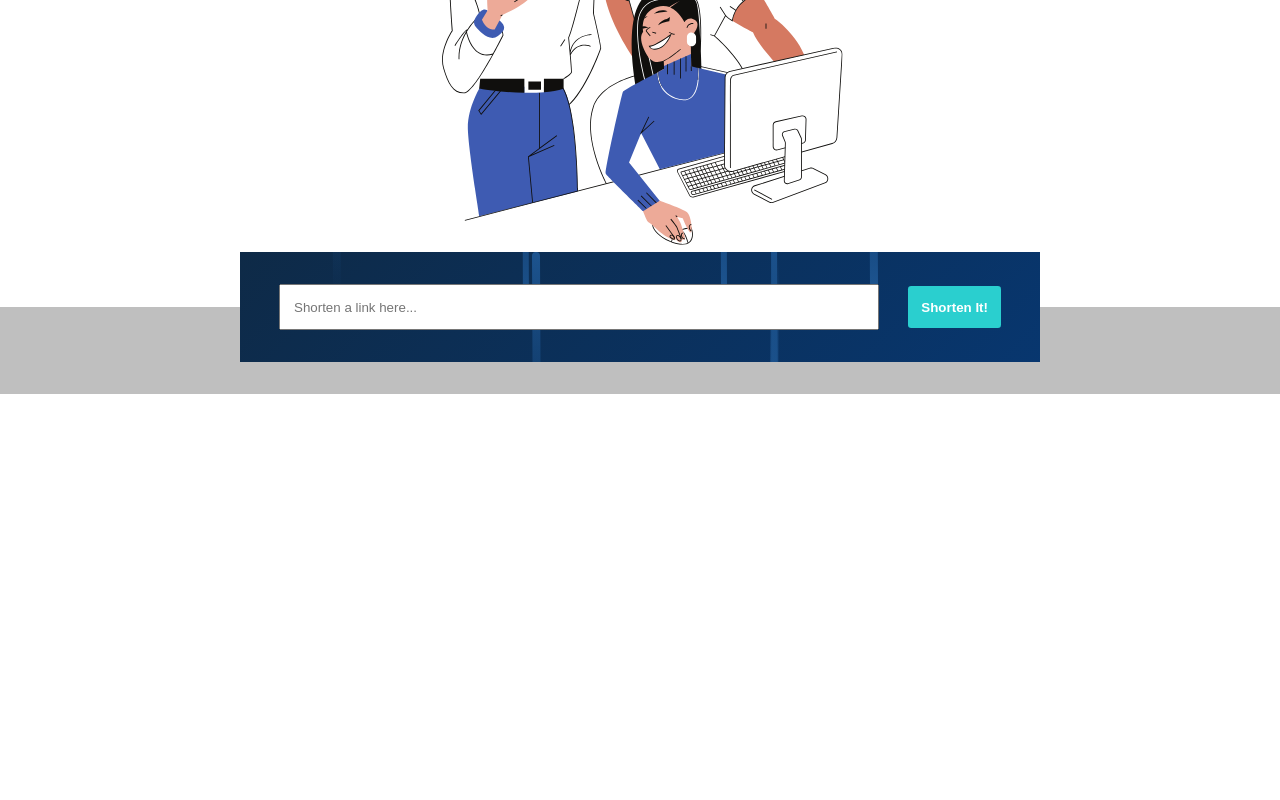
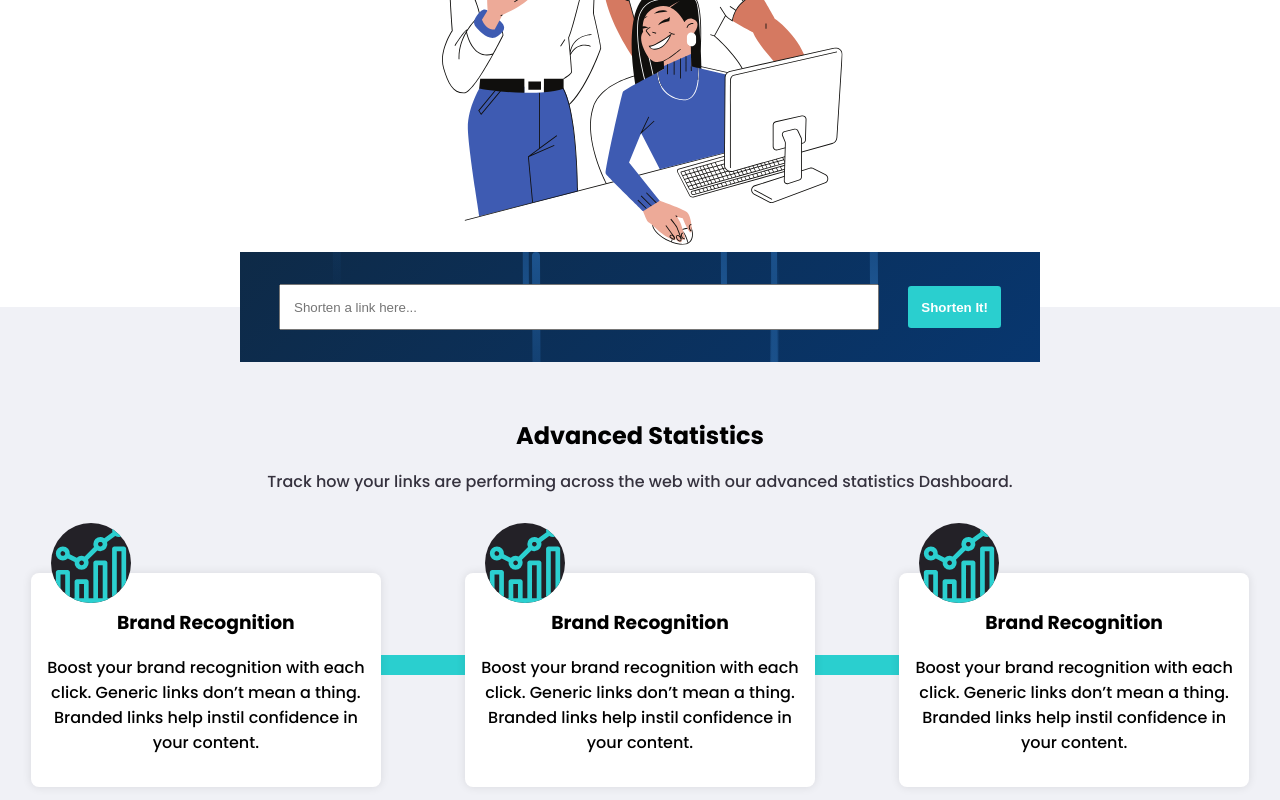
Before and after one commit to mukeshgurpude/next-shortner, a Next.js app: page / in a window 1280 px wide. Shown: the part 321-1121 px from the top of the page. Before the commit the page ends 800 px from the top, so only its background shows below. Built offline with nearby package versions, Linux system fonts and the light colour scheme.

Commit message:
feat: add features

```diff
--- /dev/null
+++ b/components/feature.js
@@ -0,0 +1,26 @@
+import styled from 'styled-components'
+import { color } from 'styled-system'
+
+export default function Feature({icon, heading, description}) {
+  return <Wrapper>
+    <Heading>{heading}</Heading>
+    <Description>{description}</Description>
+    <Icon src={icon} alt={heading} bg='neutral.dark_violet' />
+  </Wrapper>
+}
+
+const Wrapper = styled('div')({
+  background: '#fff', paddingTop: 50,
+  maxWidth: '350px', marginTop: 50,
+  position: 'relative', borderRadius: '.5rem',
+  boxShadow: '0 0 10px rgba(0,0,0,.1)', padding: '1rem',
+  zIndex: 2
+})
+const Icon = styled('img')({
+  height: 80, width: 80,
+  position: 'absolute', top: -50, left: 20,
+  borderRadius: '50%'
+}, color)
+
+const Heading = styled('h3')({})
+const Description = styled('p')({})
--- a/components/input.js
+++ b/components/input.js
@@ -84,7 +84,7 @@ const ImageWrapper = styled.div`
 `
 const FormWrapper = styled.div`
   width: 100%;
-  background: linear-gradient(to bottom, transparent 50%, #bfbfbf 50%);
+  background: linear-gradient(to bottom, transparent 50%, #F0F1F6 50%);
 `
 const Form = styled.form`
   background-image: url(/Meteor.svg);
--- a/components/link-card.js
+++ b/components/link-card.js
@@ -37,11 +37,15 @@ const Wrapper = styled.div`
   }
 `
 const Original = styled.p`
+  width: 100%;
+  text-align: center;
+  text-overflow: ellipsis;
+  white-space: nowrap;
+  overflow: hidden;
+  border-bottom: 2px solid #ccc;
   @media (min-width: 768px) {
-    text-overflow: ellipsis;
-    white-space: nowrap;
-    overflow: hidden;
     width: 40%;
+    border-bottom: none;
   }
 `
 
--- a/components/showcase.js
+++ b/components/showcase.js
@@ -3,7 +3,7 @@ import { color } from 'styled-system'
 import Card from './link-card'
 
 export default function Showcase({ links }) {
-  return <Wrapper bg='neutral.gray'>
+  return <Wrapper bg='neutral.bg'>
     <Container>{
     links.map(link => <Card key={link.code} {...link} />)
   }</Container></Wrapper>
--- /dev/null
+++ b/components/stats.js
@@ -0,0 +1,50 @@
+import styled from 'styled-components'
+import { color, layout } from 'styled-system'
+import Feature from './feature'
+
+const features = [{
+  icon: '/icon-brand-recognition.svg',
+  heading: 'Brand Recognition',
+  description: 'Boost your brand recognition with each click. Generic links don’t mean a thing. Branded links help instil confidence in your content.'
+}, {
+  icon: '/icon-brand-recognition.svg',
+  heading: 'Brand Recognition',
+  description: 'Boost your brand recognition with each click. Generic links don’t mean a thing. Branded links help instil confidence in your content.'
+}, {
+  icon: '/icon-brand-recognition.svg',
+  heading: 'Brand Recognition',
+  description: 'Boost your brand recognition with each click. Generic links don’t mean a thing. Branded links help instil confidence in your content.'
+}]
+
+export default function Stats() {
+  return <Wrapper bg='neutral.bg'>
+    <Heading>Advanced Statistics</Heading>
+    <Desc color='neutral.blue'>Track how your links are performing across the web with our advanced statistics Dashboard.</Desc>
+    <Features>{
+        features.map((f, i) => <Feature key={i} {...f} />)
+      } <FancyLine bg='primary.cyan' />
+    </Features>
+  </Wrapper>
+}
+
+const Wrapper = styled('section')(color, {
+  textAlign: 'center'
+})
+
+const Heading = styled('h2')({margin: '0', paddingTop: '1em'})
+const Desc = styled('p')(color)
+
+const Features = styled('div')(layout, {
+  display: 'flex', gap: '3rem',
+  padding: '.8rem', flexFlow: 'wrap',
+  justifyContent: 'space-around', position: 'relative'
+})
+
+const FancyLine = styled.div`
+  ${color}
+  height: 20px; width: 90%;
+  position: absolute; top: 50%;;
+  @media (max-width: 768px) {
+    transform: rotate(90deg);
+  }
+`
--- a/pages/index.js
+++ b/pages/index.js
@@ -1,6 +1,7 @@
 import { useEffect, useState } from 'react'
 import Input from '../components/input'
 import Showcase from '../components/showcase'
+import Stats from '../components/stats'
 
 
 export default function Home() {
@@ -25,5 +26,6 @@ export default function Home() {
   return <>
     <Input addLink={addLink} />
     <Showcase links={links} />
+    <Stats/>
   </>
 }
--- a/styles/theme.js
+++ b/styles/theme.js
@@ -11,7 +11,8 @@ const theme = {
       gray: '#bfbfbf',
       violet: '#9e9aa7',
       blue: '#35323e',
-      dark_violet: '#232127'
+      dark_violet: '#232127',
+      bg: '#F0F1F6'
     }
   },
   fontWeights: [500, 700]
```
